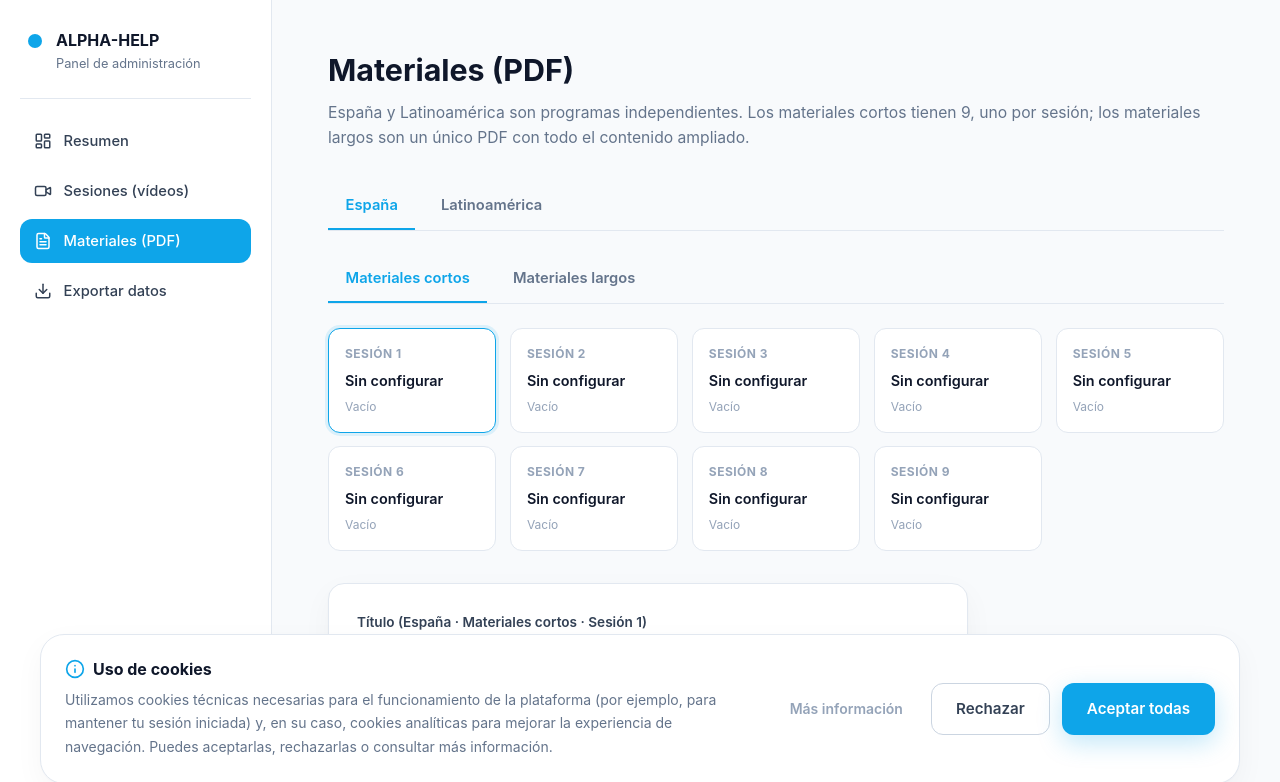
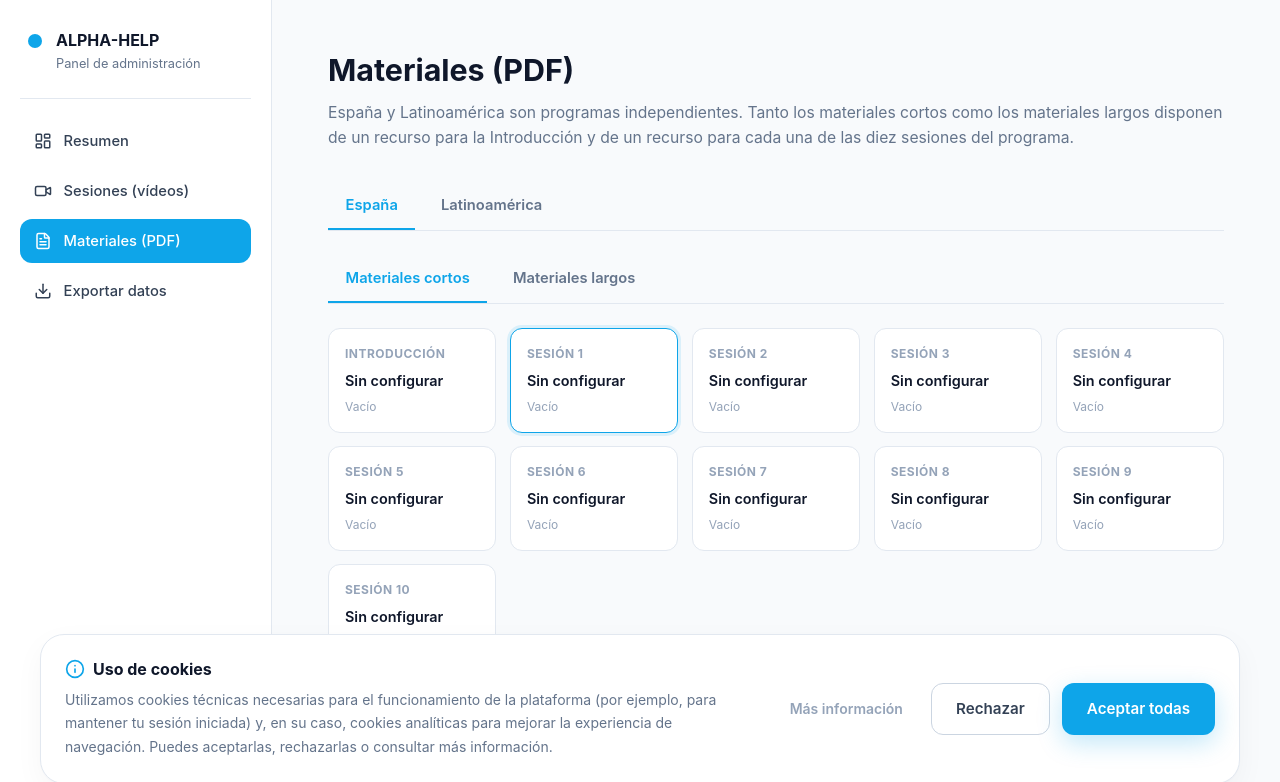
Before and after one commit to HugoCaparross/alpha-help, a Next.js app: page /admin/materiales in a window 1280 px wide. Shown: the top 782 px of the page. Built offline with nearby package versions, Linux system fonts and the light colour scheme; no server answers.

Commit message:
feat: ampliar el programa con introducción y 10 sesiones

```diff
--- a/app/admin/materiales/page.tsx
+++ b/app/admin/materiales/page.tsx
@@ -66,8 +66,8 @@ export default function AdminMaterialsPage() {
   const slots = useMemo(
     () =>
       Array.from(
-        { length: activeType === "extended" ? 1 : 9 },
-        (_, index) => index + 1,
+        { length: activeType === "extended" ? 1 : 11 },
+        (_, index) => index,
       ),
     [activeType],
   );
@@ -216,9 +216,10 @@ export default function AdminMaterialsPage() {
         <h1 className="admin-header__title">Materiales (PDF)</h1>
 
         <p className="admin-header__description">
-          España y Latinoamérica son programas independientes. Los materiales
-          cortos tienen 9, uno por sesión; los materiales largos son un único
-          PDF con todo el contenido ampliado.
+          España y Latinoamérica son programas independientes. Tanto los
+          materiales cortos como los materiales largos disponen de un recurso
+          para la Introducción y de un recurso para cada una de las diez
+          sesiones del programa.
         </p>
       </header>
 
@@ -266,7 +267,7 @@ export default function AdminMaterialsPage() {
               }`}
             >
               <span className="admin-slot__number">
-                {activeType === "extended" ? "Guía única" : `Sesión ${order}`}
+                {order === 0 ? "Introducción" : `Sesión ${order}`}
               </span>
               <span className="admin-slot__title">
                 {item ? item.title : "Sin configurar"}
@@ -287,7 +288,9 @@ export default function AdminMaterialsPage() {
             <label htmlFor="title">
               Título ({REGION_TABS.find((t) => t.id === activeRegion)?.label} ·{" "}
               {TYPE_TABS.find((t) => t.id === activeType)?.label}
-              {activeType === "support" ? ` · Sesión ${selectedOrder}` : ""})
+              {selectedOrder === 0
+                ? " · Introducción"
+                : ` · Sesión ${selectedOrder}`}
             </label>
             <input
               id="title"
--- a/app/api/admin/materials/route.ts
+++ b/app/api/admin/materials/route.ts
@@ -94,7 +94,7 @@ export async function GET() {
  *
  * Recibe multipart/form-data con:
  * title, description, materialType ("support" | "extended"),
- * materialOrder (1-9 en support, siempre 1 en extended),
+  * materialOrder (0-10 para support y extended),
  * region ("España" | "Latinoamérica"), releaseDateSpain?,
  * releaseDateLatam?, thumbnailUrl?, file (PDF, opcional si
  * ya existe pdfUrl).
@@ -121,16 +121,15 @@ export async function POST(request: Request) {
 
   const materialOrder = materialOrderRaw ? Number(materialOrderRaw) : null;
 
-  const maxOrder = materialType === "extended" ? 1 : 9;
-
   if (
   !title ||
   !description ||
   (materialType !== "support" && materialType !== "extended") ||
   (region !== "España" && region !== "Latinoamérica") ||
-    !materialOrder ||
-    materialOrder < 1 ||
-    materialOrder > maxOrder
+  materialOrder === null ||
+  Number.isNaN(materialOrder) ||
+  materialOrder < 0 ||
+  materialOrder > 10
 ) {
   return NextResponse.json(
     { error: "Faltan campos obligatorios o son inválidos." },
--- a/components/resources/MaterialCard.tsx
+++ b/components/resources/MaterialCard.tsx
@@ -20,9 +20,7 @@ const AVAILABLE_TEXT = "Disponible desde";
 
 const LOCKED_TEXT = "Bloqueado";
 
-const SUPPORT_CTA = "Consultar recurso";
-
-const EXTENDED_CTA = "Abrir guía";
+const CTA_TEXT = "Consultar recurso";
 
 function formatDate(date: string): string {
   return dateFormatter.format(Date.parse(date));
@@ -40,8 +38,7 @@ export default function MaterialCard({ material, onOpen }: MaterialCardProps) {
     .filter(Boolean)
     .join(" ");
 
-  const ctaText =
-    material.materialType === "support" ? SUPPORT_CTA : EXTENDED_CTA;
+  const ctaText = CTA_TEXT;
 
   function handleOpen() {
     if (!isAvailable) {
@@ -67,11 +64,11 @@ export default function MaterialCard({ material, onOpen }: MaterialCardProps) {
           className="material-card__thumb-img"
         />
 
-        {material.materialType === "support" && (
-          <span className="material-card__order">
-            Material {material.materialOrder}
-          </span>
-        )}
+        <span className="material-card__order">
+          {material.materialOrder === 0
+            ? "Introducción"
+            : `Sesión ${material.materialOrder}`}
+        </span>
 
         {!isAvailable && (
           <div className="material-card__lock-overlay" aria-hidden="true">
--- a/components/resources/MaterialesView.tsx
+++ b/components/resources/MaterialesView.tsx
@@ -181,10 +181,7 @@ export default function MaterialesView() {
       <PageHeader title={copy.title} description={copy.sectionDescription} />
 
       {activeMaterials.length > 0 ? (
-        <MaterialsGrid
-          materials={activeMaterials}
-          variant={activeCategory === "extended" ? "cover" : "grid"}
-        />
+        <MaterialsGrid materials={activeMaterials} />
       ) : (
         <MaterialEmptyState />
       )}
--- a/components/resources/MaterialsGrid.tsx
+++ b/components/resources/MaterialsGrid.tsx
@@ -19,15 +19,11 @@ interface MaterialsGridProps {
    * único: una sola tarjeta con la portada
    * del PDF perfectamente cuadrada.
    */
-  readonly variant?: "grid" | "cover";
 }
 
 const MINIMUM_READING_TIME = 3000;
 
-export default function MaterialsGrid({
-  materials,
-  variant = "grid",
-}: MaterialsGridProps) {
+export default function MaterialsGrid({ materials }: MaterialsGridProps) {
   const [selectedMaterial, setSelectedMaterial] =
     useState<StudyMaterialWithStatus | null>(null);
 
@@ -88,17 +84,16 @@ export default function MaterialsGrid({
       return "";
     }
 
-    return `Material ${selectedMaterial.materialOrder} · ${selectedMaterial.title}`;
+    if (selectedMaterial.materialOrder === 0) {
+      return selectedMaterial.title;
+    }
+
+    return `Sesión ${selectedMaterial.materialOrder} · ${selectedMaterial.title}`;
   }, [selectedMaterial]);
 
   return (
     <>
-      <section
-        className={`materials-grid ${
-          variant === "cover" ? "materials-grid--cover" : ""
-        }`}
-        aria-label="Listado de materiales"
-      >
+      <section className="materials-grid" aria-label="Listado de materiales">
         {materials.map((material) => (
           <MaterialCard
             key={material.id}
--- a/services/resources/study-material.service.ts
+++ b/services/resources/study-material.service.ts
@@ -19,7 +19,7 @@ const STUDY_MATERIALS_TABLE =
  * Número total de materiales
  * (uno por sesión del estudio).
  */
-export const TOTAL_STUDY_MATERIALS = 9;
+export const TOTAL_STUDY_MATERIALS = 11;
 
 const MATERIAL_FIELDS = `
   id,
```
Lines whose indentation alone changed are shown as unchanged.
